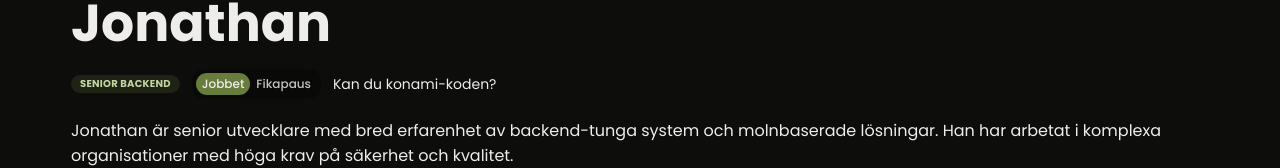
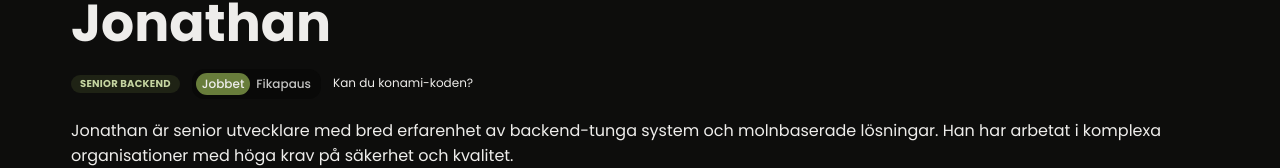
Before and after one commit to Gruppera/gruppera-web, a Next.js app: page /vilka-ar-vi/jonathan in a window 1280 px wide. Shown: the part 131-299 px from the top of the page. Built offline with nearby package versions, Linux system fonts and the light colour scheme; no server answers.

Commit message:
style: match the konami hint to the toggle text size

```diff
--- a/app/vilka-ar-vi/jonathan/ModeView.tsx
+++ b/app/vilka-ar-vi/jonathan/ModeView.tsx
@@ -139,7 +139,7 @@ export const ModeView = ({ children }: ModeViewProps) => {
                     component="span"
                     tabIndex={0}
                     c="dimmed"
-                    size="sm"
+                    size="xs"
                   >
                     Kan du konami-koden?
                   </Text>
```
